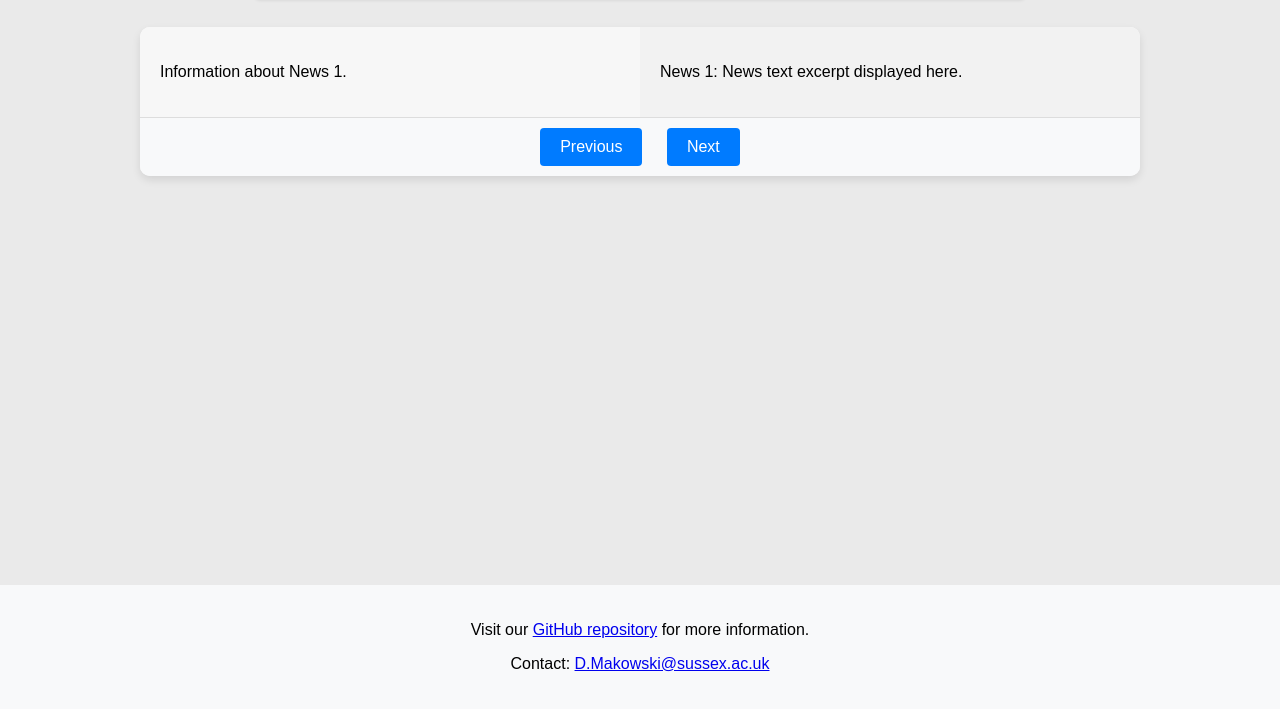
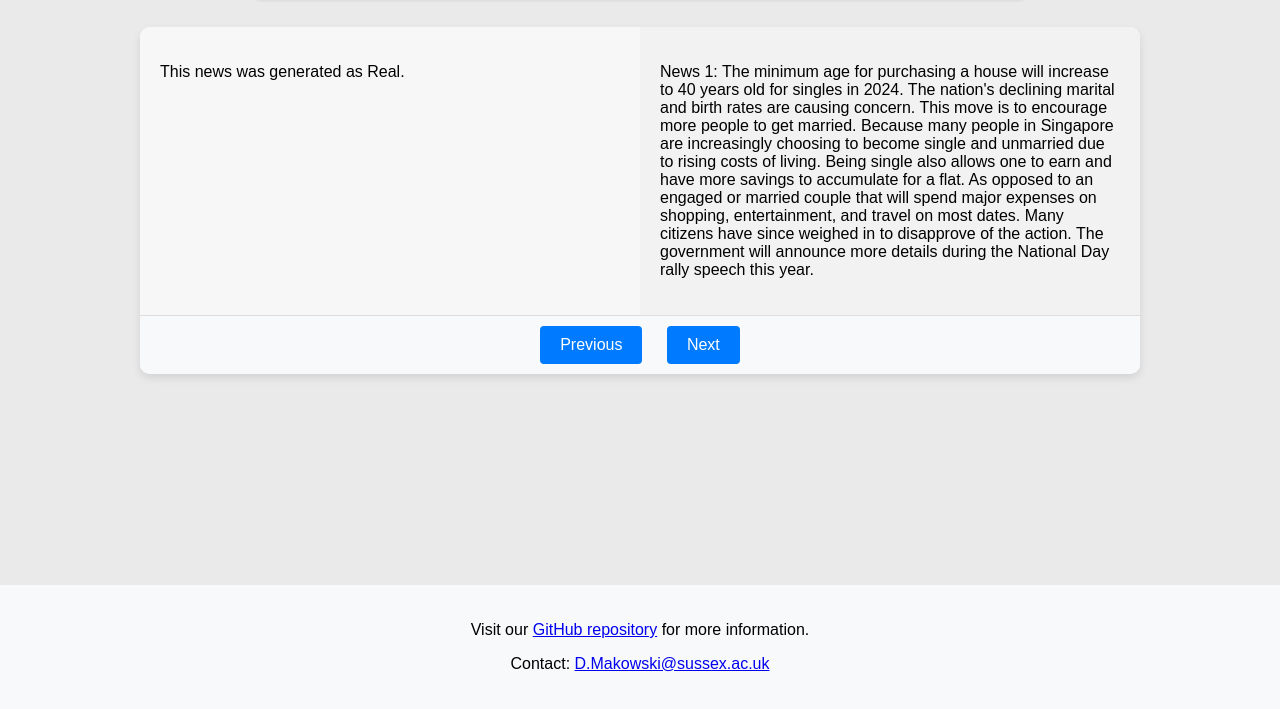
Before and after one commit to zhongmiao16/FakeNewsValidation, a plain HTML site: page stimuli/index.html in a window 1280 px wide. Shown: the part 91-800 px from the top of the page. Drawn offline with Linux system fonts and the light colour scheme.

Commit message:
Update index.html

```diff
--- a/stimuli/index.html
+++ b/stimuli/index.html
@@ -105,17 +105,30 @@
                 <div class="left-section">
                     <!-- Information about News 1 -->
                     <div class="info-item active" id="info1">
-                        <p>Information about News 1.</p>
+                        <p>This news was generated as Real.</p>
                     </div>
                     <!-- Information about News 2 -->
                     <div class="info-item" id="info2">
-                        <p>Information about News 2.</p>
+                        <p>This news was generated as Fake.</p>
                     </div>
                 </div>
                 <div class="right-section">
                     <!-- News 1 -->
                     <div class="news-item active" id="news1">
-                        <p>News 1: News text excerpt displayed here.</p>
+                        <p>News 1: The minimum age for purchasing a house will increase to 40 years old for singles in 2024.
+
+ The nation's declining marital and birth rates are causing concern.
+
+ This move is to encourage more people to get married.
+
+ Because many people in Singapore are increasingly choosing to become single and unmarried due to rising costs of living.
+
+ Being single also allows one to earn and have more savings to accumulate for a flat.
+
+ As opposed to an engaged or married couple that will spend major expenses on shopping, entertainment, and travel on most dates.
+
+ Many citizens have since weighed in to disapprove of the action.
+ The government will announce more details during the National Day rally speech this year.</p>
                     </div>
                     <!-- News 2 -->
                     <div class="news-item" id="news2">
```
